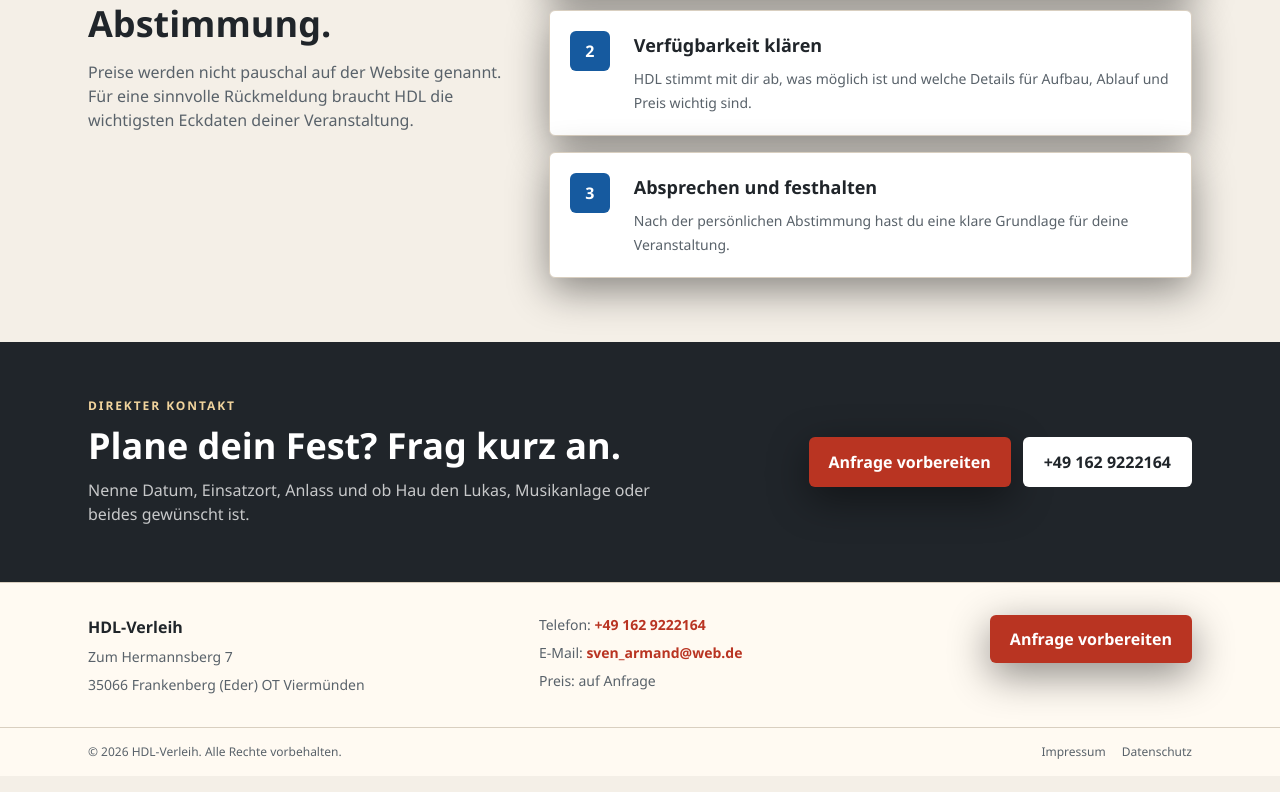
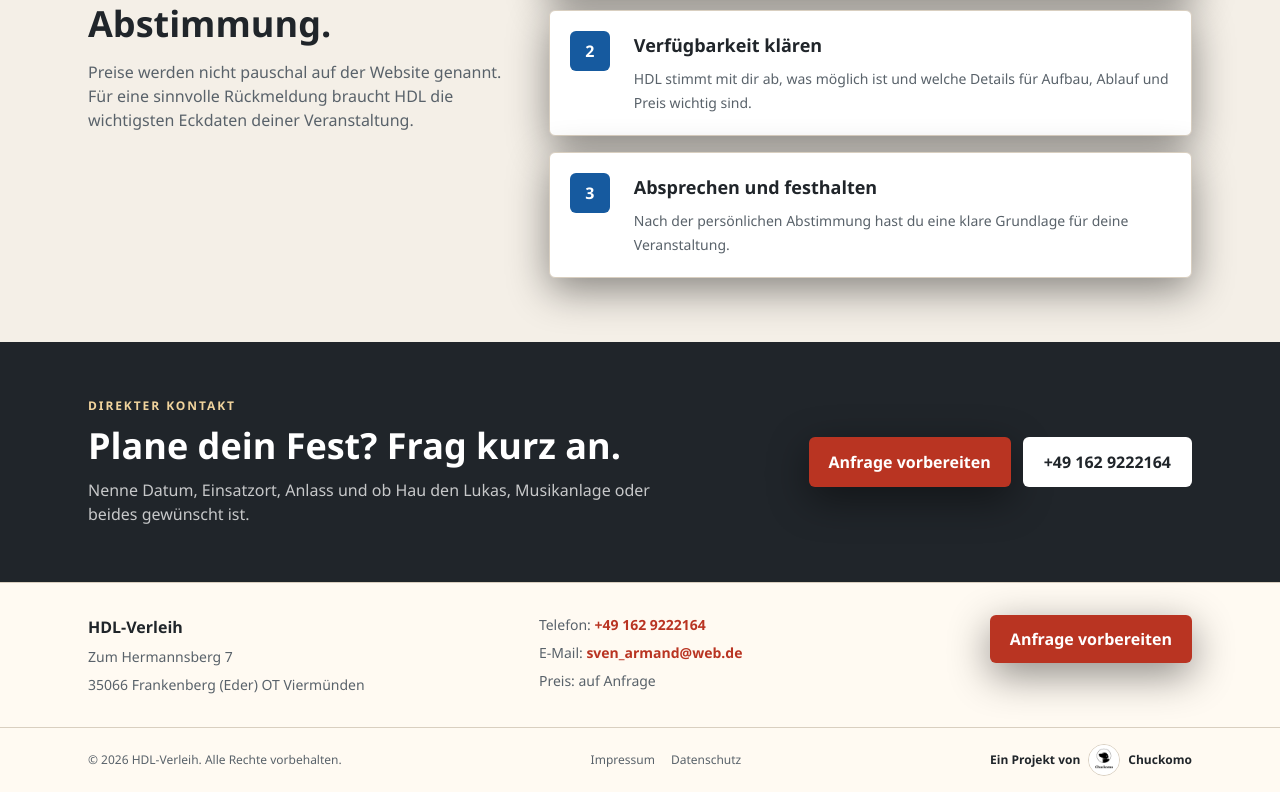
Before and after one commit to elchuckomo/HdL-Verleih, a Next.js app: page / in a window 1280 px wide. Shown: the part 2018-2810 px from the top of the page. Built offline with nearby package versions, Linux system fonts and the light colour scheme.

Commit message:
Add Chuckomo project attribution

```diff
--- a/app/layout.tsx
+++ b/app/layout.tsx
@@ -168,6 +168,22 @@ export default function RootLayout({
                 <Link href="/impressum">Impressum</Link>
                 <Link href="/datenschutz">Datenschutz</Link>
               </div>
+              <a
+                href="https://chuckomo.de"
+                target="_blank"
+                rel="noreferrer"
+                className="group flex w-fit items-center gap-2 font-semibold text-[color:var(--ink)] transition hover:text-[color:var(--accent)]"
+              >
+                <span>Ein Projekt von</span>
+                <Image
+                  src="/chuckomo-logo-thumb.jpg"
+                  alt="Chuckomo"
+                  width={40}
+                  height={40}
+                  className="h-8 w-8 rounded-full border border-[color:var(--line)] bg-white object-contain transition group-hover:border-[color:var(--accent)]"
+                />
+                <span>Chuckomo</span>
+              </a>
             </div>
           </div>
         </footer>
```
Also changed, not shown: public/chuckomo-logo-thumb.jpg (added).
